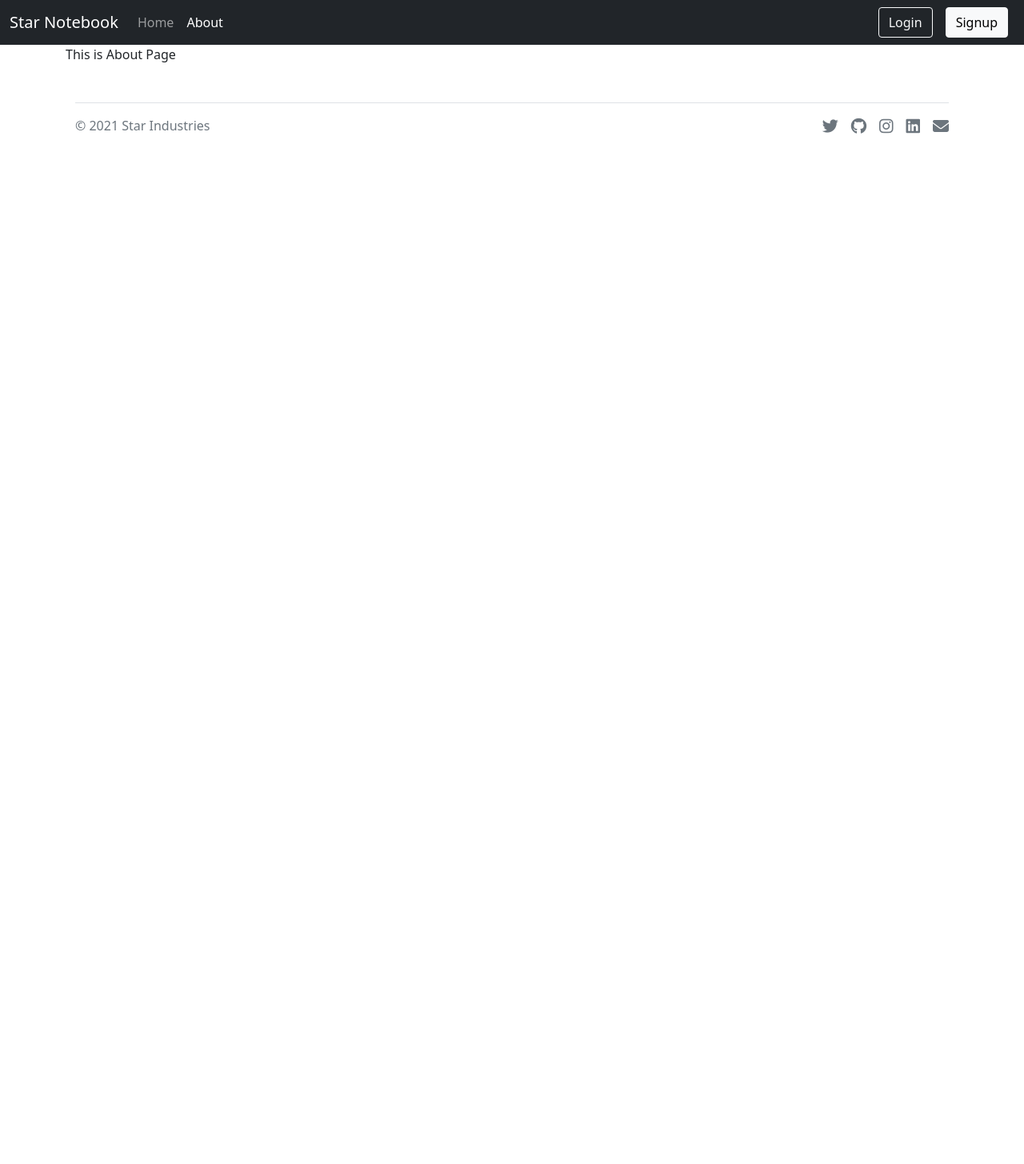
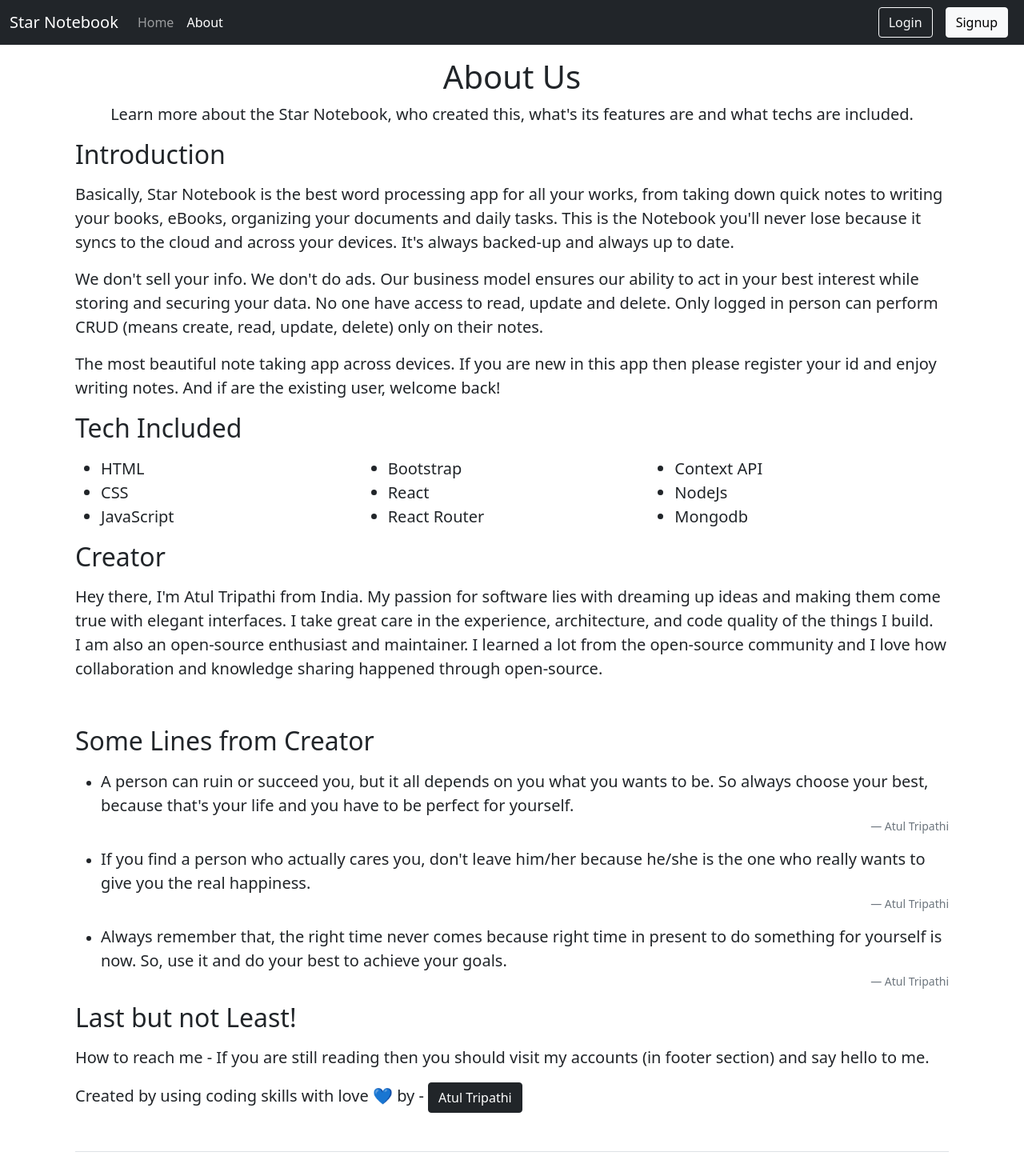
Before and after one commit to atultrp/StarNoteBook, a React (Create React App) app: page /about in a window 1280 px wide. Shown: the top 1455 px of the page at 80% size. Before the commit the page ends 800 px from the top, so only its background shows below. Built offline with nearby package versions, Linux system fonts and the light colour scheme.

Commit message:
Add files via upload

```diff
--- a/src/components/About.js
+++ b/src/components/About.js
@@ -2,11 +2,117 @@
 // import notesContext from '../context/notes/notesContext';
 
 
-function About() {
+import React from 'react'
+// import { useState } from 'react'
+
+const About = (props) => {
     return (
-        <div>
-            This is About Page
-        </div>
+        <>
+            <div className="container">
+                <h1 className="mt-3 bd-title text-center">About Us</h1>
+                <p className="lead text-center mb-3">
+                    Learn more about the <strong>Star Notebook</strong>, who created this, what's its features are and what techs are included.
+                </p>
+                <div>
+                    <h2 className="my-3">Introduction</h2>
+                    <p className="lead ">
+                        Basically, <strong>Star Notebook</strong> is the best word processing app for all your works, from taking down quick notes to writing your books, eBooks, organizing your documents and daily tasks. This is the Notebook you'll never lose because it syncs to the cloud and across your devices. It's always backed-up and always up to date.
+                    </p>
+                    <p className="lead">
+                        We don't sell your info. We don't do ads. Our business model ensures our ability to act in your best interest while storing and securing your data. No one have access to read, update and delete. Only logged in person can perform CRUD (means create, read, update, delete) only on their notes.
+                    </p>
+                    <p className="lead">
+                        The most beautiful note taking app across devices. If you are new in this app then please register your id and enjoy writing notes. And if are the existing user, welcome back!
+                    </p>
+                </div>
+                <div>
+                    <h2 className="my-3">Tech Included</h2>
+                    <p className="lead ">
+                        <ul className="row g-3">
+                            <div className="col">
+                                <li>HTML</li>
+                                <li>CSS</li>
+                                <li>JavaScript</li>
+                            </div>
+
+                            <div className="col">
+                                <li>Bootstrap</li>
+                                <li>React</li>
+                                <li>React Router</li>
+                            </div>
+
+                            <div className="col">
+                                <li>Context API</li>
+                                <li>NodeJs</li>
+                                <li>Mongodb</li>
+                            </div>
+                        </ul>
+                    </p>
+                </div>
+                <div>
+                    <h2 className="my-3">Creator</h2>
+                    <p className="lead">
+                        Hey there, I'm <strong>Atul Tripathi</strong> from India.
+                        My passion for software lies with dreaming up ideas and making them come true with elegant interfaces. I take great care in the experience, architecture, and code quality of the things I build.
+                        <br />
+                        I am also an <strong>open-source</strong> enthusiast and maintainer. I learned a lot from the open-source community and I love how <strong>collaboration and knowledge sharing</strong> happened through open-source.
+                    </p>
+                </div>
+                <br />
+                <div>
+                    <h2 className="my-3">Some Lines from Creator</h2>
+                    <ul>
+                        <li>
+                            <figure>
+                                <blockquote className="blockquote">
+                                    <p className="lead">
+                                        A person can ruin or succeed you, but it all depends on you what you wants to be. So always choose your best, because that's your life and you have to be perfect for yourself.
+                                    </p>
+                                </blockquote>
+                                <figcaption className="blockquote-footer text-end">
+                                    Atul Tripathi
+                                </figcaption>
+                            </figure>
+                        </li>
+                        <li>
+                            <figure>
+                                <blockquote className="blockquote">
+                                    <p className="lead">
+                                        If you find a person who actually cares you, don't leave him/her because he/she is the one who really wants to give you the real happiness.
+                                    </p>
+                                </blockquote>
+                                <figcaption className="blockquote-footer text-end">
+                                    Atul Tripathi
+                                </figcaption>
+                            </figure>
+                        </li>
+                        <li>
+                            <figure>
+                                <blockquote className="blockquote">
+                                    <p className="lead">
+                                        Always remember that, the right time never comes because right time in present to do something for yourself is now. So, use it and do your best to achieve your goals.
+                                    </p>
+                                </blockquote>
+                                <figcaption className="blockquote-footer text-end">
+                                    Atul Tripathi
+                                </figcaption>
+                            </figure>
+                        </li>
+                    </ul>
+                </div>
+                <div>
+                    <h2 className="my-3">Last but not Least!</h2>
+                    <p className="lead">
+                        How to reach me - If you are still reading then you should visit my accounts (in footer section) and say hello to me.
+                        <p className="lead mt-3">
+                            Created by using coding skills with love 💙️ by - <a href="https://github.com/atultrp">
+                                <button type="button" class="btn btn-dark">Atul Tripathi</button>
+                            </a>
+                        </p>
+                    </p>
+                </div>
+            </div>
+        </>
     )
 }
 
--- a/src/components/Home.js
+++ b/src/components/Home.js
@@ -17,24 +17,24 @@ const Home = (props) => {
                 localStorage.getItem('token') ? <Notes showAlert={showAlert} /> :
                 <div className="container">
                     <h1 className="my-4 text-center">Welcome to Star Notebook</h1>
-                    <p className="mx-5 text-center lead">Notebooks is the best word processing app for all your works, from taking down quick notes to writing your books, eBooks, organizing your documents and daily tasks.</p>
+                    <p className="mx-5 text-center lead">Star Notebook is the best word processing app for all your works, from taking down quick notes to writing your books, eBooks, organizing your documents and daily tasks.</p>
                     <div className="my-5 row g-3">
-                        <div class="card my-4 col-md-3 mx-auto " style={{width: "18rem"}}>
-                            <img src={Background4} class="card-img-top" alt="..."/>
+                        <div className="card my-4 col-md-3 mx-auto " style={{width: "18rem"}}>
+                            <img src={Background4} className="card-img-top" alt="..."/>
                             <div className="card-body">
                             <h5 className="card-title">Register/Login</h5>
                             <p className="card-text lead"><small> The most beautiful note taking app across devices. If you are new in this app then please register your id and enjoy writing notes. And if are the existing user, welcome back!</small></p>
                             </div>
                         </div>
-                        <div class="card my-4 col-md-3 mx-auto " style={{width: "18rem"}}>
-                            <img src={Background3} class="card-img-top" alt="..."/>
+                        <div className="card my-4 col-md-3 mx-auto " style={{width: "18rem"}}>
+                            <img src={Background3} className="card-img-top" alt="..."/>
                             <div className="card-body">
                             <h5 className="card-title">Your Notes</h5>
                             <p className="card-text lead"><small> This is the Notebook you'll never lose because it syncs to the cloud and across your devices. It's always backed-up and always up to date.</small></p>
                             </div>
                         </div>
-                        <div class="card my-4 col-md-3 mx-auto " style={{width: "18rem"}}>
-                            <img src={Background1} class="card-img-top" alt="..."/>
+                        <div className="card my-4 col-md-3 mx-auto " style={{width: "18rem"}}>
+                            <img src={Background1} className="card-img-top" alt="..."/>
                             <div className="card-body">
                             <h5 className="card-title">Security</h5>
                             <p className="card-text lead"><small> We don't sell your info. We don't do ads. Our business model ensures our ability to act in your best interest while storing and securing your data.</small></p>
--- a/src/components/NotesItem.js
+++ b/src/components/NotesItem.js
@@ -13,8 +13,10 @@ const NotesItem = (props) => {
             <div className="col-md-3 mx-3">
                 <div className="card my-3">
                     <div className="card-body">
-                        <span className="position-absolute top-0 start-100 translate-middle badge rounded-pill bg-danger">
-                            {note.tag}
+                        <span className="position-absolute top-0 translate-middle badge rounded-pill bg-danger" style={{ left: "50%", zIndex: "1" }}>
+                            <small>
+                                {note.tag}
+                            </small>
                         </span>
                         <h5 className="card-title">{note.title}</h5>
                         <p className="card-text">{note.description}</p>
--- a/src/index.css
+++ b/src/index.css
@@ -9,6 +9,10 @@ i{
   overflow: hidden;
   margin: 0;
   padding: 0;
+}
+
+.social-icons:hover{
+  color: rgb(22, 22, 22);
 }
 
 .form-signin {
```
Also changed, not shown: src/components/Footer.js (+10 -11 lines).
